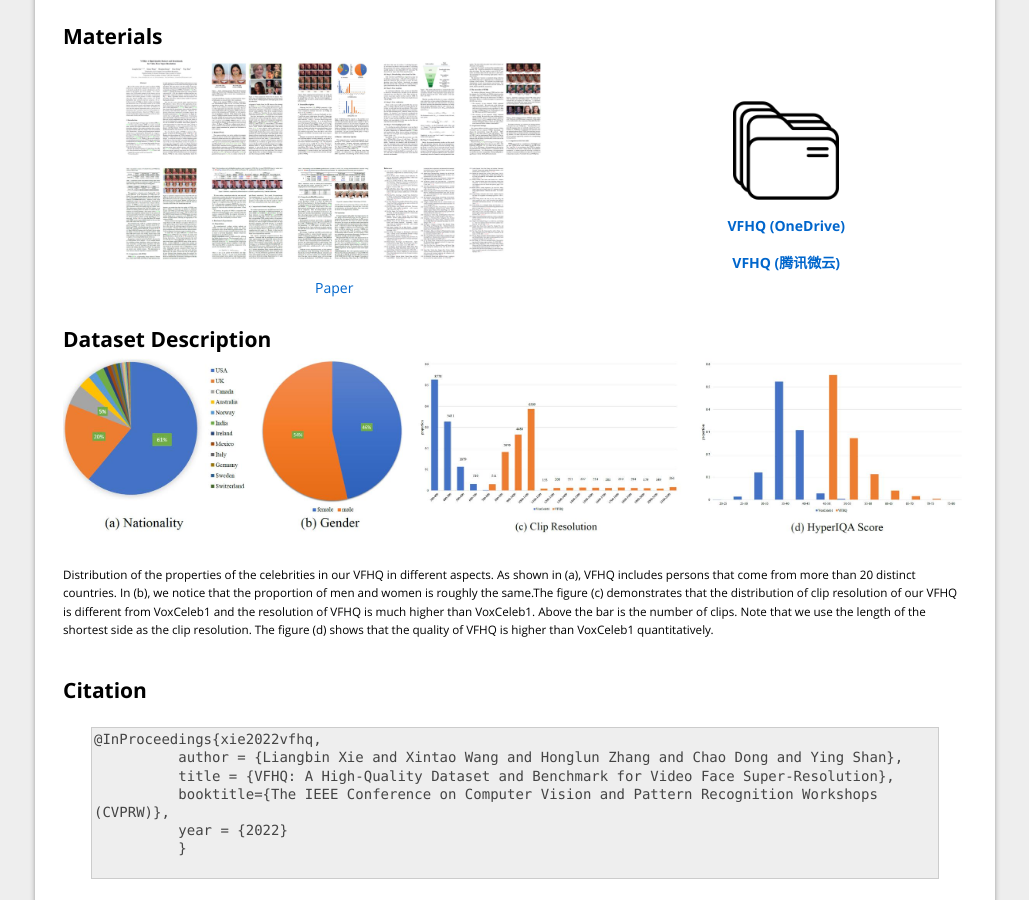
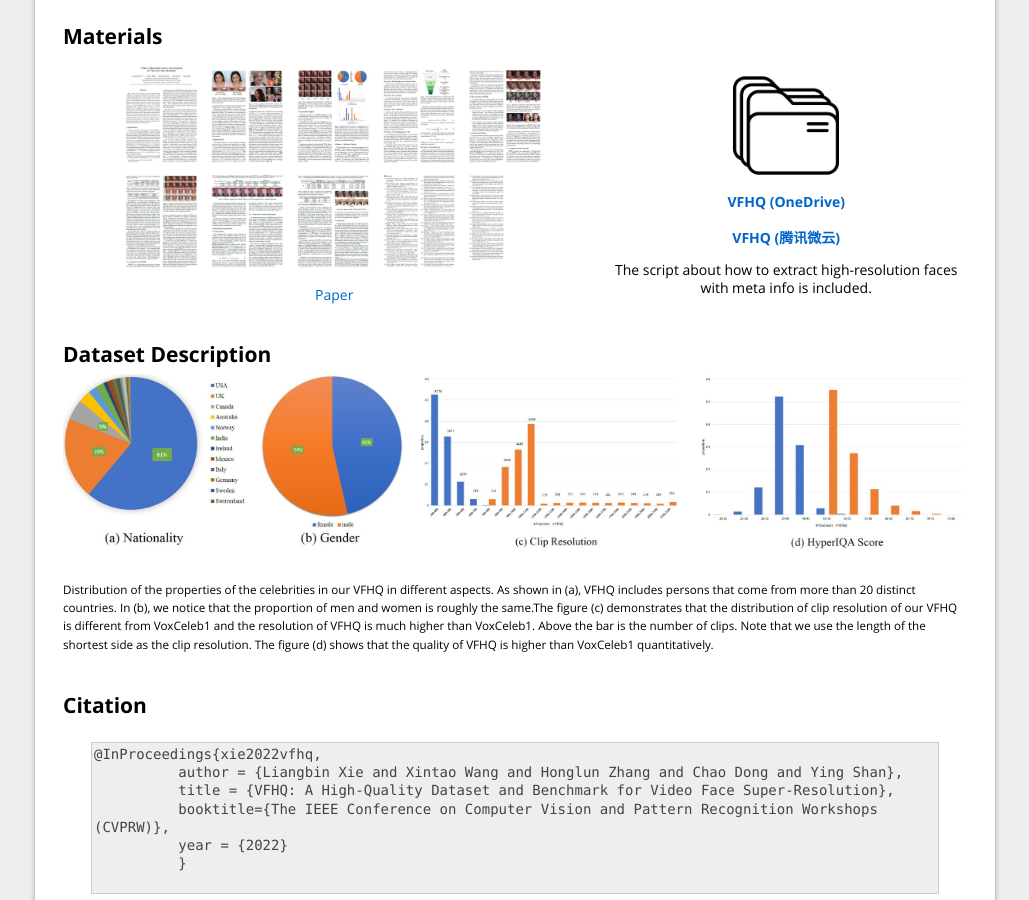
Before and after one commit to LiangbinXie/LiangbinXie.github.io, a Jekyll site: the page projects/vfhq.html, which Jekyll copies as it is, in a window 1280 px wide and 900 px high, scrolled down 1171 px. Shown: the whole window, without its empty margins (125-1154 px from the left). Built offline with Jekyll 4.4.1, drawn with Linux system fonts in a browser that asks for light colours; formulas are drawn with MathJax 3.

Commit message:
update vfhq project

```diff
--- a/projects/vfhq.html
+++ b/projects/vfhq.html
@@ -197,6 +197,7 @@
                 <span class=" block-text">
                   <a href="https://share.weiyun.com/RB8c5NlN" target="_blank"> <strong>&nbsp;VFHQ
                       (腾讯微云)&nbsp;</strong></a></span>
+                <p align="center">The script about how to extract high-resolution faces with meta info is included.</a>
               </center>
             </td>
           </tr>
```
